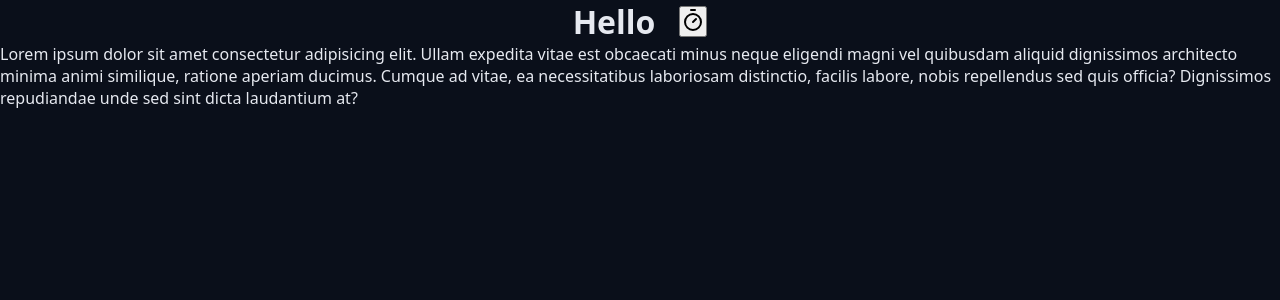
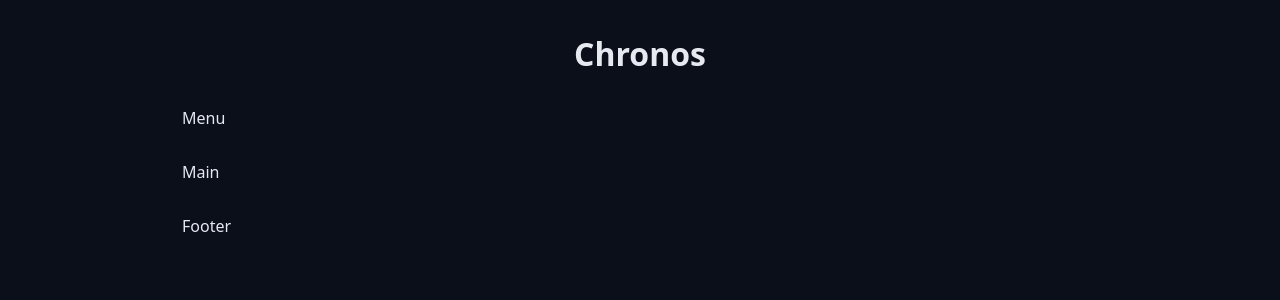
Before and after one commit to VicenteAlef/chronos-pomodoro, a React (Vite) app: page / in a window 1280 px wide. Shown: the top 300 px of the page. Built offline with nearby package versions, Linux system fonts and the light colour scheme.

Commit message:
Heading component created and folder structure modified

```diff
--- a/src/App.tsx
+++ b/src/App.tsx
@@ -1,25 +1,18 @@
-import "./styles/theme.css"
-import "./styles/global.css"
-import { Heading } from "./components/Heading"
-import { TimerIcon } from "lucide-react";
+import { Container } from './components/Container';
+import { Heading } from './components/Heading';
+
+import './styles/theme.css';
+import './styles/global.css';
 
 export function App() {
   return (
-    <div>
-      <Heading>
-        Hello
-        <button>
-            <TimerIcon />
-        </button>
-      </Heading>
-      <p>
-        Lorem ipsum dolor sit amet consectetur adipisicing elit. Ullam expedita
-        vitae est obcaecati minus neque eligendi magni vel quibusdam aliquid
-        dignissimos architecto minima animi similique, ratione aperiam ducimus.
-        Cumque ad vitae, ea necessitatibus laboriosam distinctio, facilis
-        labore, nobis repellendus sed quis officia? Dignissimos repudiandae unde
-        sed sint dicta laudantium at?
-      </p>
-    </div>
+    <>
+      <Container>
+        <Heading>Chronos</Heading>
+      </Container>
+      <Container>Menu</Container>
+      <Container>Main</Container>
+      <Container>Footer</Container>
+    </>
   );
 }
--- /dev/null
+++ b/src/components/Container/index.tsx
@@ -0,0 +1,13 @@
+import styles from "./styles.module.css";
+
+type ContainerProps = {
+  children: React.ReactNode;
+};
+
+export function Container({ children }: ContainerProps) {
+  return (
+    <div className={styles.container}>
+      <div className={styles.content}>{children}</div>
+    </div>
+  );
+}
--- /dev/null
+++ b/src/components/Container/styles.module.css
@@ -0,0 +1,8 @@
+.container {
+  max-width: 98rem;
+  margin: 0 auto;
+}
+
+.content {
+  margin: 3.2rem;
+}
--- a/src/components/Heading.tsx
+++ b/src/components/Heading/index.tsx
@@ -1,4 +1,4 @@
-import styles from './Heading.module.css';
+import styles from './styles.module.css';
 
 type HeadingProps = {
   children: React.ReactNode;
--- a/src/styles/global.css
+++ b/src/styles/global.css
@@ -9,8 +9,20 @@ html {
 }
 
 body {
-  font-family: system-ui, -apple-system, BlinkMacSystemFont, 'Segoe UI', Roboto, Oxygen, Ubuntu, Cantarell, 'Open Sans', 'Helvetica Neue', sans-serif;
+  font-family: system-ui, -apple-system, BlinkMacSystemFont, 'Segoe UI', Roboto,
+    Oxygen, Ubuntu, Cantarell, 'Open Sans', 'Helvetica Neue', sans-serif;
   font-size: 1.6rem;
   background-color: var(--gray-900);
   color: var(--text-default);
 }
+
+.container {
+  max-width: 98rem;
+  background-color: red;
+  margin: 0 auto;
+}
+
+.content {
+  background-color: blue;
+  margin: 3.2rem;
+}
```
Also changed, not shown: src/components/Heading/styles.module.css (renamed from src/components/Heading.module.css).
